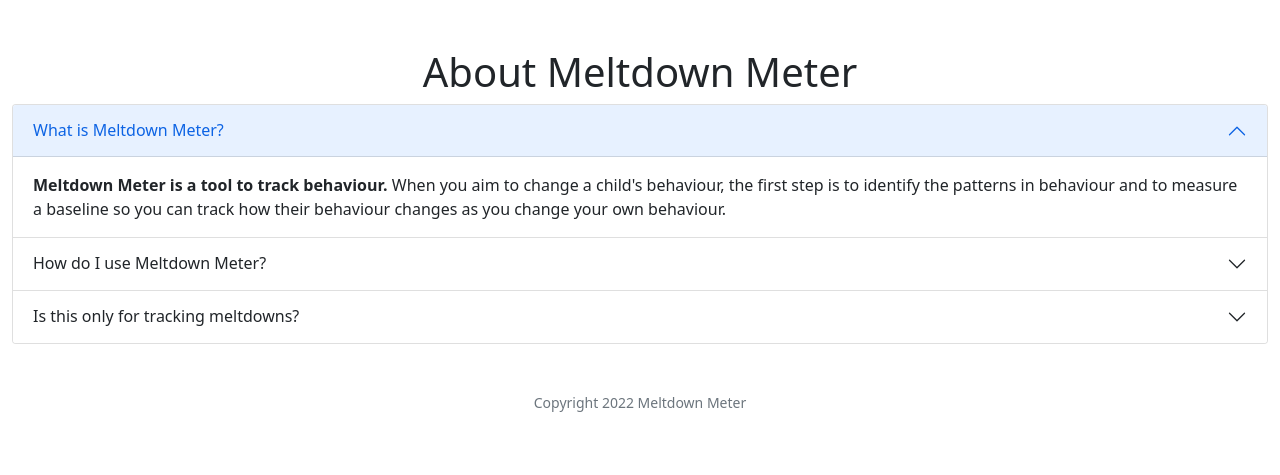
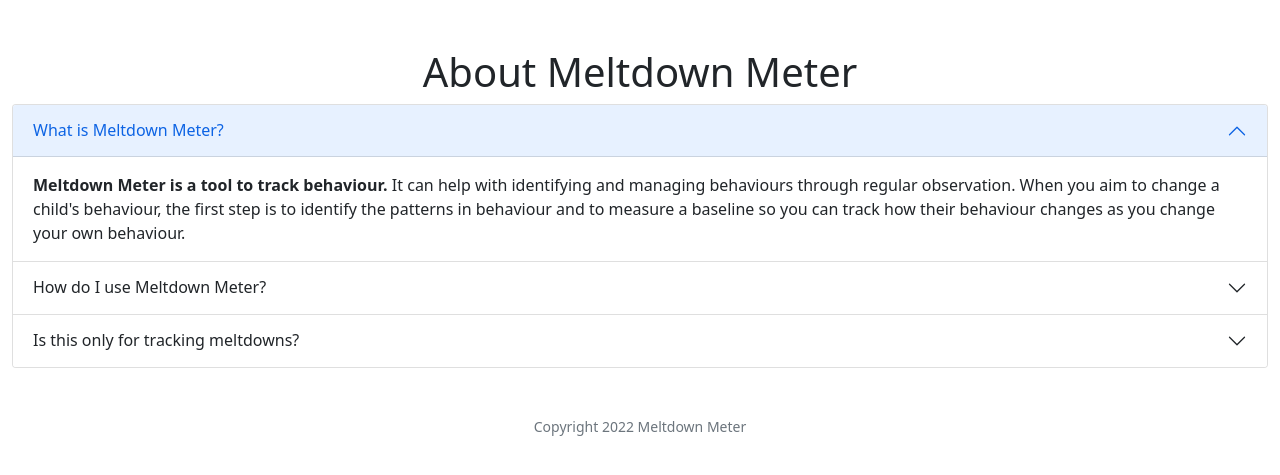
Before and after one commit to jentacularJava/meltdownmeter, a Flask app: page /about in a window 1280 px wide. Shown: the part 76-551 px from the top of the page. Run offline with Flask 2, Linux system fonts and the light colour scheme; some libraries are stand-ins or nearby versions.

Commit message:
Add files via upload

```diff
--- a/templates/about.html
+++ b/templates/about.html
@@ -18,7 +18,7 @@
             <div id="panelsStayOpen-collapseOne" class="accordion-collapse collapse show" aria-labelledby="panelsStayOpen-headingOne">
               <div class="accordion-body">
                 <strong>Meltdown Meter is a tool to track behaviour.</strong>
-                When you aim to change a child's behaviour, the first step is to identify the patterns in behaviour and to measure a baseline so you can track how their behaviour changes as you change your own behaviour.
+                 It can help with identifying and managing behaviours through regular observation. When you aim to change a child's behaviour, the first step is to identify the patterns in behaviour and to measure a baseline so you can track how their behaviour changes as you change your own behaviour.
               </div>
             </div>
           </div>
```
Also changed, not shown: README.md, meltdown.db, 1 other file.
